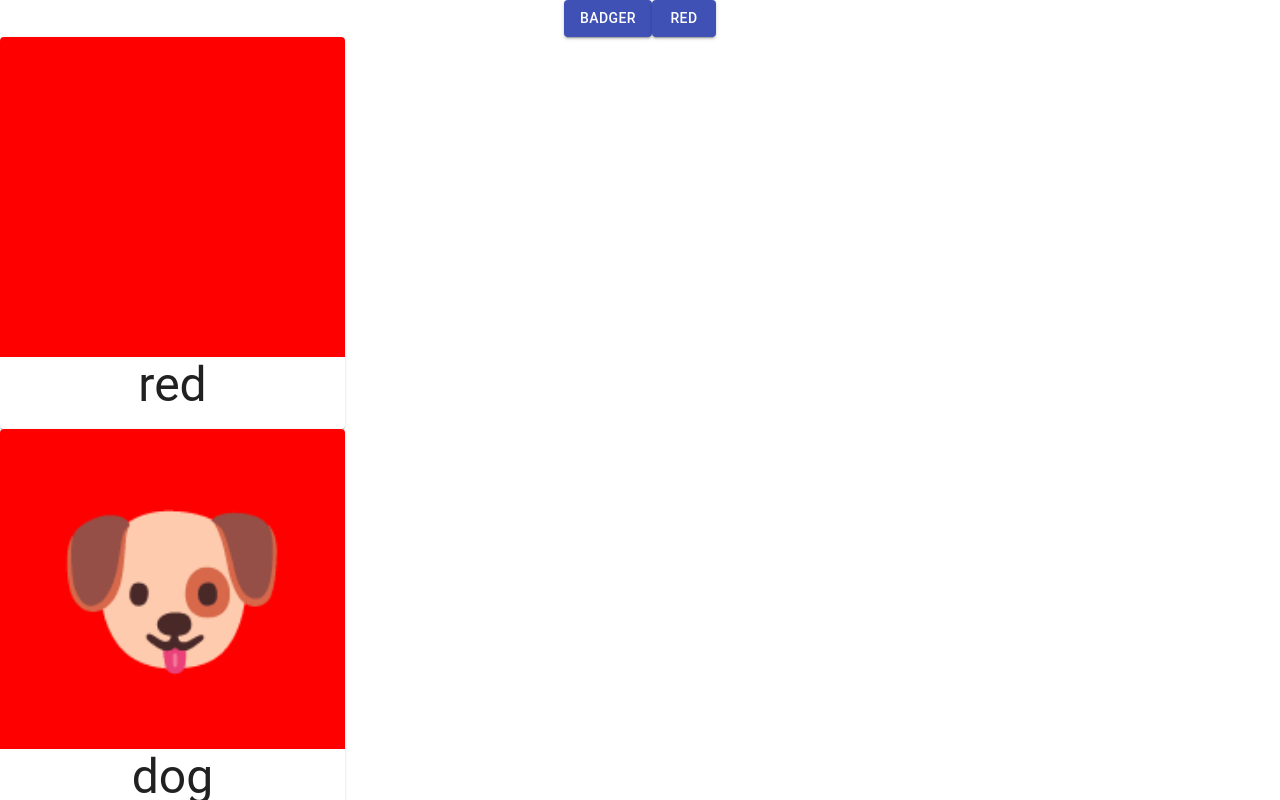
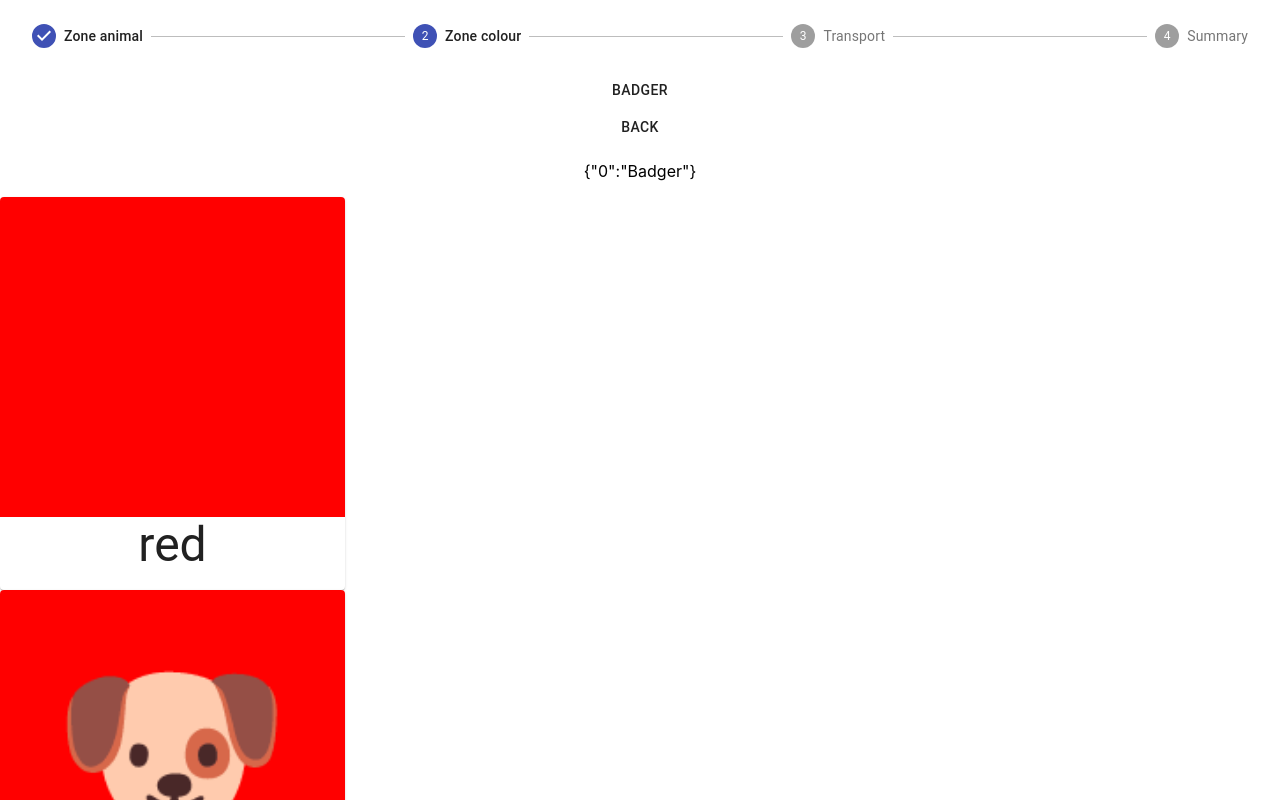
Before and after one commit to jrdavenport/carbon-calc-app, a React (Create React App) app: page / in a window 1280 px wide. Both pictures are taken after a click on the button "BADGER". Shown: the top 800 px of the page. Built offline with nearby package versions, Linux system fonts and the light colour scheme.

Commit message:
use stepper for page flow

```diff
--- a/src/pages/home.tsx
+++ b/src/pages/home.tsx
@@ -1,13 +1,34 @@
-import { Button } from '@material-ui/core';
+import { Button, Step, StepLabel, Stepper, Typography } from '@material-ui/core';
 import React, { useState } from 'react';
 
+
+const steps = ['Zone animal', 'Zone colour', 'Transport', 'Summary'];
+
+function getStepContent(step: number, handleNext: (selectedValue: string) => void) {
+    switch (step) {
+        case 0:
+            return <Button onClick={() => {handleNext('Badger')}}>Badger</Button>;
+        case 1:
+            return <Button onClick={() => {handleNext('Red')}}>Badger</Button>;
+        case 2:
+            return <Button onClick={() => {handleNext('Car')}}>Badger</Button>;
+        case 3:
+            return <p>Review!</p>;
+        default:
+            throw new Error('Unknown step');
+    }
+}
 interface AppState {
+    activeStep: number;
+    stepsState: { [step: number] : string};
     zoneAnimal?: string;
     zoneColour?: string;
     transport?: string;
 }
 
 const defaultState = {
+    activeStep: 0,
+    stepsState: {},
     zoneAnimal: undefined,
     zoneColour: undefined,
     transport: undefined,
@@ -17,41 +38,60 @@ function Home() {
 
     const [state, setState] = useState<AppState>(defaultState);
 
-    const onZoneAnimalClick = () => {
+    const handleNext = (selectedValue: string) => {
+        const updatedStepsState = state.stepsState;
+        updatedStepsState[state.activeStep] = selectedValue;
         setState({
             ...state,
-            zoneAnimal: "badger"
-        })
+            activeStep: state.activeStep + 1,
+            stepsState: updatedStepsState,
+        });
     };
 
-    const onZoneColourClick = () => {
+    const handleBack = () => {
+        const updatedStepsState = state.stepsState;
+        delete updatedStepsState[state.activeStep];
         setState({
             ...state,
-            zoneColour: "red"
-        })
-    };
-
-    const onTransportClick = () => {
-        setState({
-            ...state,
-            transport: "red"
-        })
+            activeStep: state.activeStep - 1,
+            stepsState: updatedStepsState,
+        });
     };
 
     return (
-        <div className="App">
-            <Button variant="contained" color="primary" onClick={onZoneAnimalClick}>
-                Badger
-      </Button>
-            {state.zoneAnimal && (
-                <Button variant="contained" color="primary" onClick={onZoneColourClick}>
-                    Red
-                </Button>)}
-            {state.zoneAnimal && state.zoneColour && (
-                <Button variant="contained" color="primary" onClick={onTransportClick}>
-                    Car
-                </Button>)}
-        </div>
+        <>
+            <Stepper activeStep={state.activeStep}>
+                {steps.map((label) => (
+                    <Step key={label}>
+                        <StepLabel>{label}</StepLabel>
+                    </Step>
+                ))}
+            </Stepper>
+            <React.Fragment>
+                {state.activeStep === steps.length ? (
+                    <React.Fragment>
+                        <Typography variant="h5" gutterBottom>
+                            Thank you for your selection.
+                        </Typography>
+                        <Typography variant="subtitle1">
+                            You are great!
+                        </Typography>
+                    </React.Fragment>
+                ) : (
+                        <React.Fragment>
+                            {getStepContent(state.activeStep, handleNext)}
+                            <div>
+                                {state.activeStep !== 0 && (
+                                    <Button onClick={handleBack}>
+                                        Back
+                                    </Button>
+                                )}
+                            </div>
+                        </React.Fragment>
+                    )}
+            </React.Fragment>
+            <p>{JSON.stringify(state.stepsState)}</p>
+        </>
     );
 }
 
```
